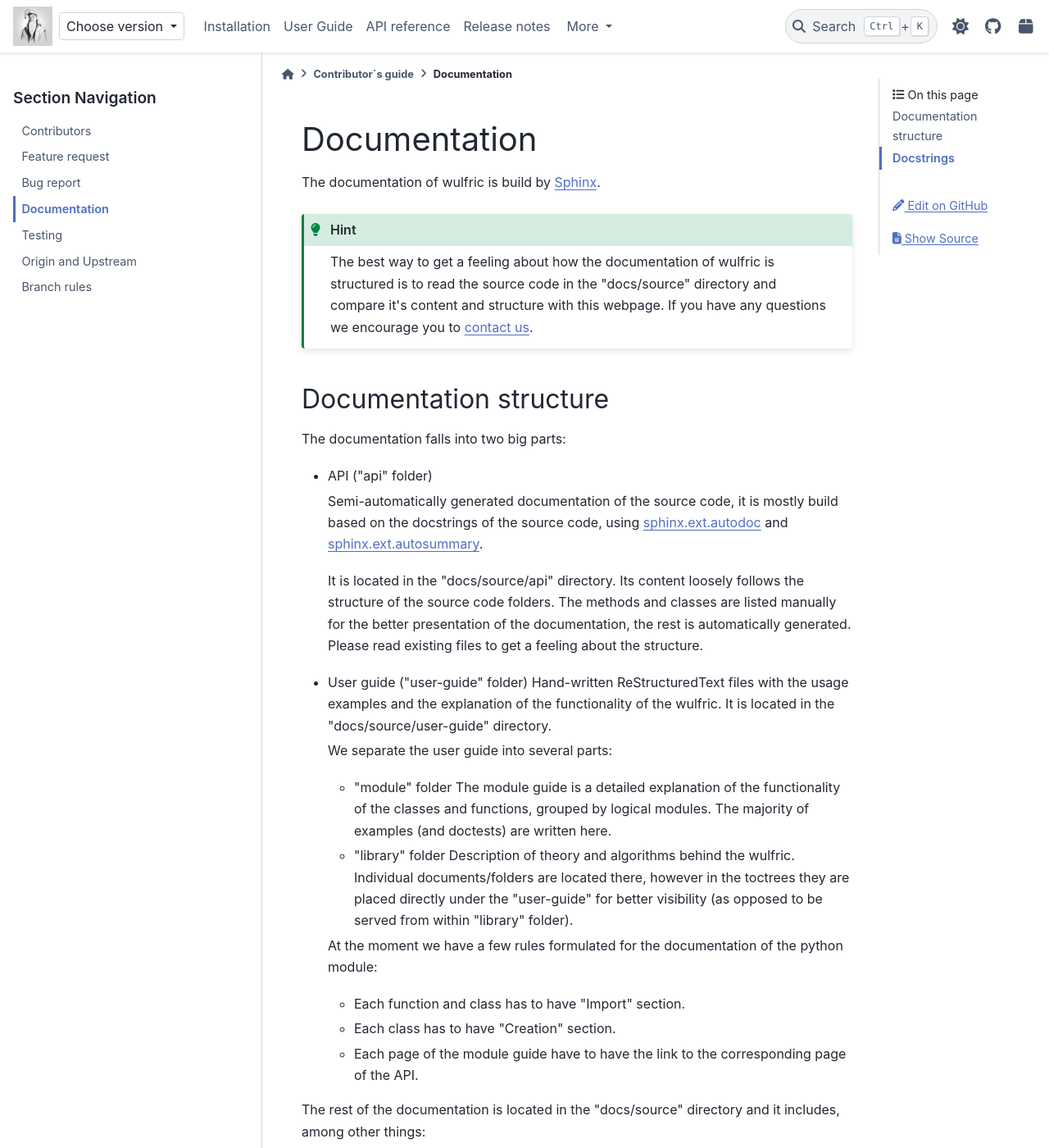
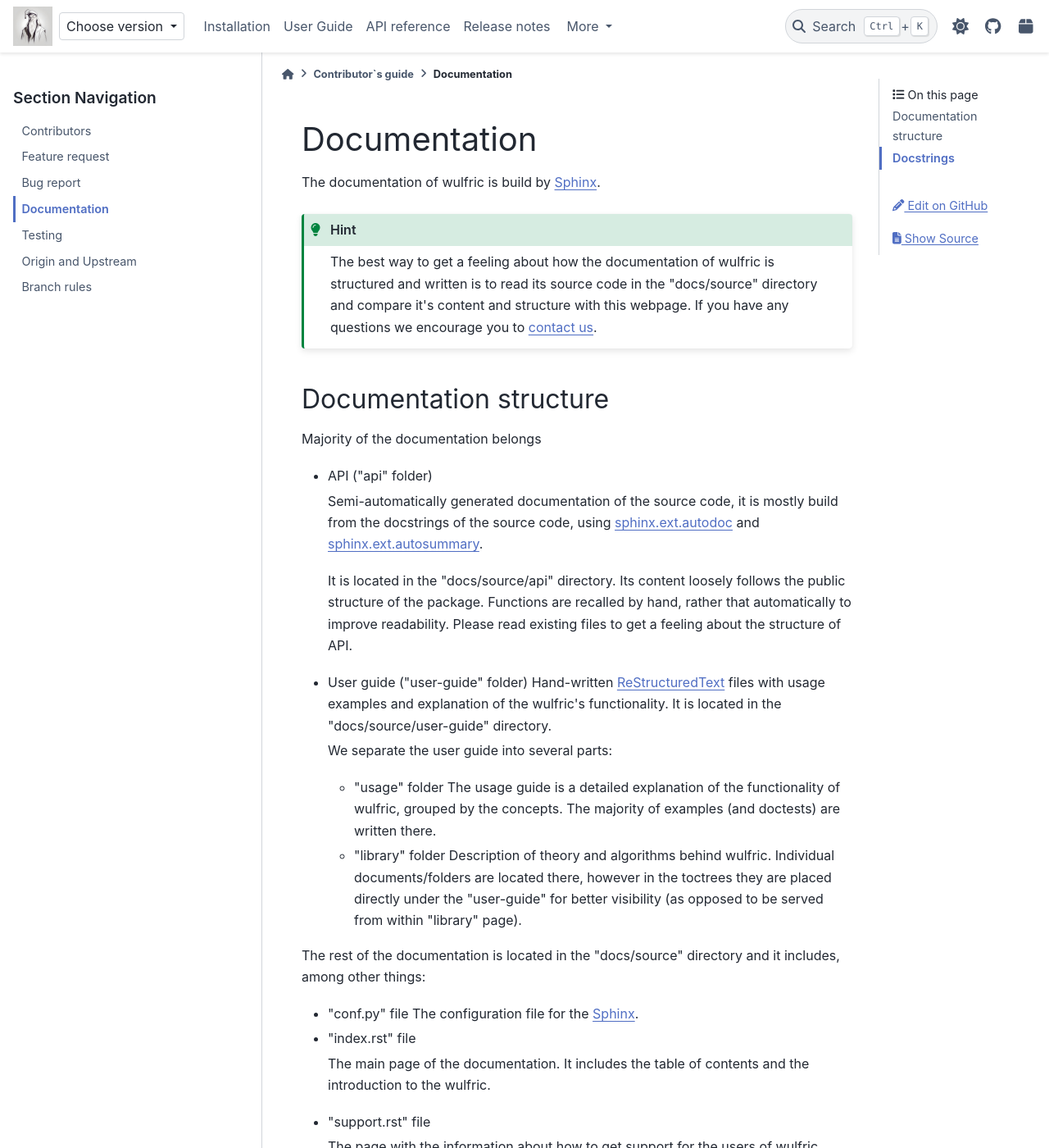
Before and after one commit to adrybakov/wulfric, a Sphinx documentation site: the page built from docs/source/contribute/documentation.rst, in a window 1280 px wide and 1400 px high. Shown: the whole window at 82% size. Built offline with Sphinx 7.4.7 and the PyData theme 0.15.4, drawn with Linux system fonts in a browser that asks for light colours; a script that is not in the unit is left out; some of the changed text lies outside the part shown.

Commit message:
Improve contributor's guide

```diff
--- a/docs/source/conf.py
+++ b/docs/source/conf.py
@@ -226,7 +226,7 @@ custom_links = {
         "Array interface",
         "https://numpy.org/doc/stable/reference/arrays.interface.html#object.__array_interface__",
     ),
-    "repo": ("Wulfric repository", "https://github.com/adrybakov/wulfric"),
+    "repo": ("wulfric repository", "https://github.com/adrybakov/wulfric"),
     "numpydoc": ("numpydoc", "https://numpydoc.readthedocs.io/en/latest/format.html"),
     "plotly": ("Plotly", "https://plotly.com/python/"),
     "plotly-update-layout": (
@@ -263,6 +263,10 @@ custom_links = {
         "CrSBr from materials cloud",
         "https://legacy.materialsproject.org/materials/mp-22998/",
     ),
+    "ReStructuredText-Sphinx": (
+        "ReStructuredText",
+        "https://www.sphinx-doc.org/en/master/usage/restructuredtext/index.html",
+    ),
 }
 
 
--- a/docs/source/contribute/contributors.rst
+++ b/docs/source/contribute/contributors.rst
@@ -3,12 +3,12 @@
 Contributors
 ============
 
-This package was initiated by `Andrey Rybakov <https://adrybakov.com/>`_ as a part of
-another package, which was a simple sandbox for the condense matter calculations.
+This package was initiated by `Andrey Rybakov <https://adrybakov.com/>`_.
+
 With time and the help of many contributors, it may evolved into a powerful tool
 for the analysis of the condensed matter systems.
 
-Here's a list of all the contributors who shape its evolution:
+Here's a list of all contributors who shape its evolution:
 
 * You can be the next one!
 
--- a/docs/source/contribute/documentation.rst
+++ b/docs/source/contribute/documentation.rst
@@ -8,47 +8,42 @@ The documentation of wulfric is build by |sphinx|_.
 
 .. hint::
 
-  The best way to get a feeling about how the documentation of wulfric is structured is to read
-  the source code in the "docs/source" directory and compare it's content and structure with this webpage.
-  If you have any questions we encourage you to :ref:`contact us <support>`.
+  The best way to get a feeling about how the documentation of wulfric is structured and
+  written is to read its source code in the "docs/source" directory and compare it's
+  content and structure with this webpage. If you have any questions we encourage you to
+  :ref:`contact us <support>`.
 
 Documentation structure
 =======================
 
-The documentation falls into two big parts:
+Majority of the documentation belongs
 
 * API ("api" folder)
 
   Semi-automatically generated documentation of the source code, it is mostly build
-  based on the docstrings of the source code, using |sphinx-autodoc|_ and |sphinx-autosummary|_.
+  from the docstrings of the source code, using |sphinx-autodoc|_ and
+  |sphinx-autosummary|_.
 
   It is located in the "docs/source/api" directory. Its content loosely follows
-  the structure of the source code folders. The methods and classes are listed manually
-  for the better presentation of the documentation, the rest is automatically generated.
-  Please read existing files to get a feeling about the structure.
+  the public structure of the package. Functions are recalled by hand, rather that
+  automatically to improve readability. Please read existing files to get a feeling about
+  the structure of API.
 
 * User guide ("user-guide" folder)
-  Hand-written ReStructuredText files with the usage examples and the explanation of the
-  functionality of the wulfric. It is located in the "docs/source/user-guide" directory.
+  Hand-written |ReStructuredText-Sphinx|_ files with usage examples and explanation of
+  the wulfric's functionality. It is located in the "docs/source/user-guide" directory.
 
   We separate the user guide into several parts:
 
-  - "module" folder
-    The module guide is a detailed explanation of the functionality of the classes and
-    functions, grouped by logical modules. The majority of examples (and doctests) are
-    written here.
+  - "usage" folder
+    The usage guide is a detailed explanation of the functionality of wulfric, grouped by
+    the concepts. The majority of examples (and doctests) are written there.
 
   - "library" folder
-    Description of theory and algorithms behind the wulfric.  Individual documents/folders
-    are located there, however in the toctrees they are placed directly under the "user-guide"
-    for better visibility (as opposed to be served from within "library" folder).
-
-
-  At the moment we have a few rules formulated for the documentation of the python module:
-
-  - Each function and class has to have "Import" section.
-  - Each class has to have "Creation" section.
-  - Each page of the module guide have to have the link to the corresponding page of the API.
+    Description of theory and algorithms behind wulfric. Individual documents/folders
+    are located there, however in the toctrees they are placed directly under the
+    "user-guide" for better visibility (as opposed to be served from within "library"
+    page).
 
 The rest of the documentation is located in the "docs/source" directory and it includes,
 among other things:
@@ -58,8 +53,8 @@ among other things:
 
 * "index.rst" file
 
-  The main page of the documentation. It includes the table of contents and the introduction
-  to the wulfric.
+  The main page of the documentation. It includes the table of contents and the
+  introduction to the wulfric.
 
 * "support.rst" file
 
```
Also changed, not shown: other parts of docs/source/contribute/documentation.rst (+5 -1 lines), docs/source/contribute/branches.rst (+13 -12 lines), docs/source/contribute/origin-upstream.rst (+14 -21 lines), docs/source/contribute/tests.rst (+6 -10 lines).
